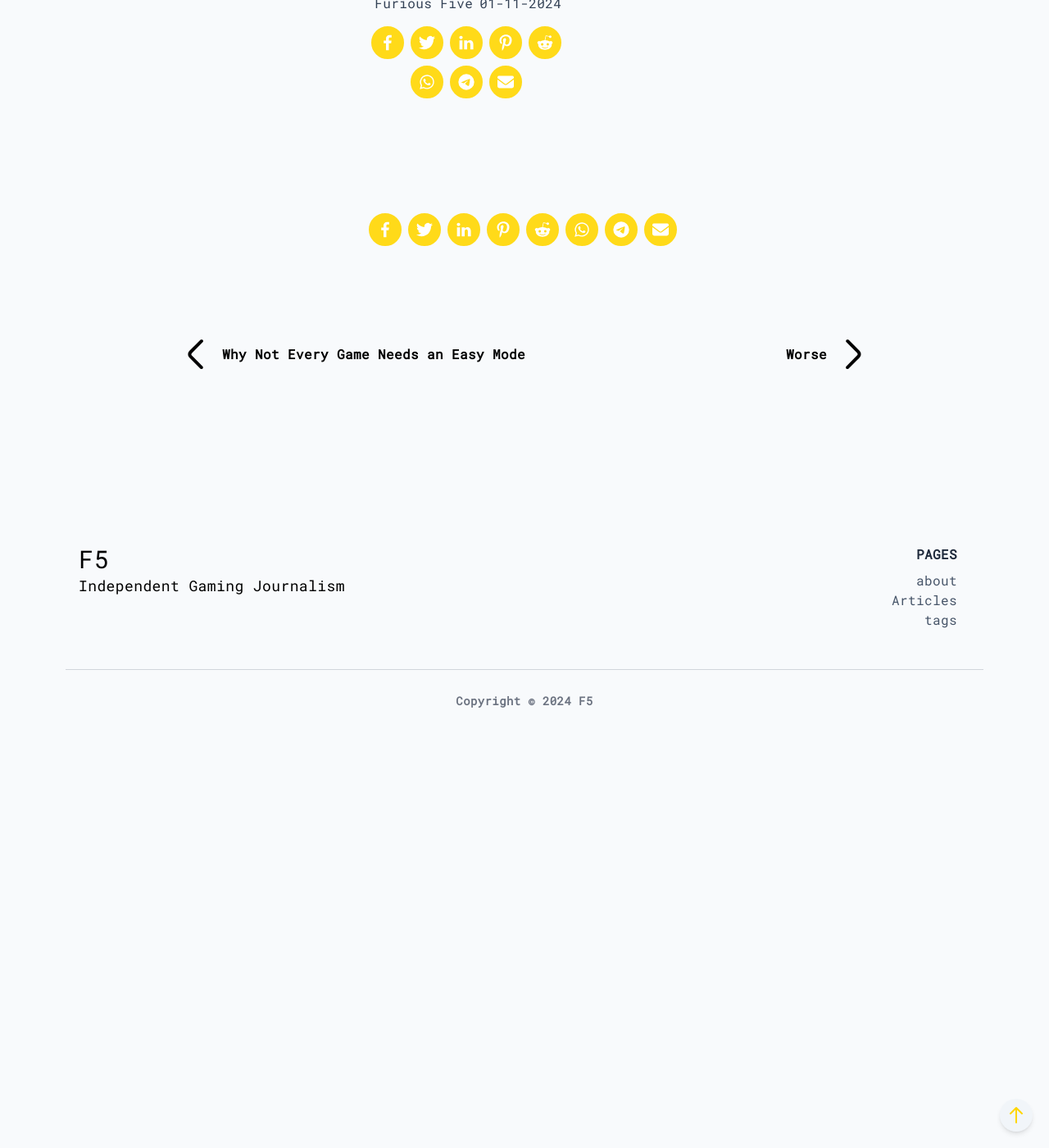
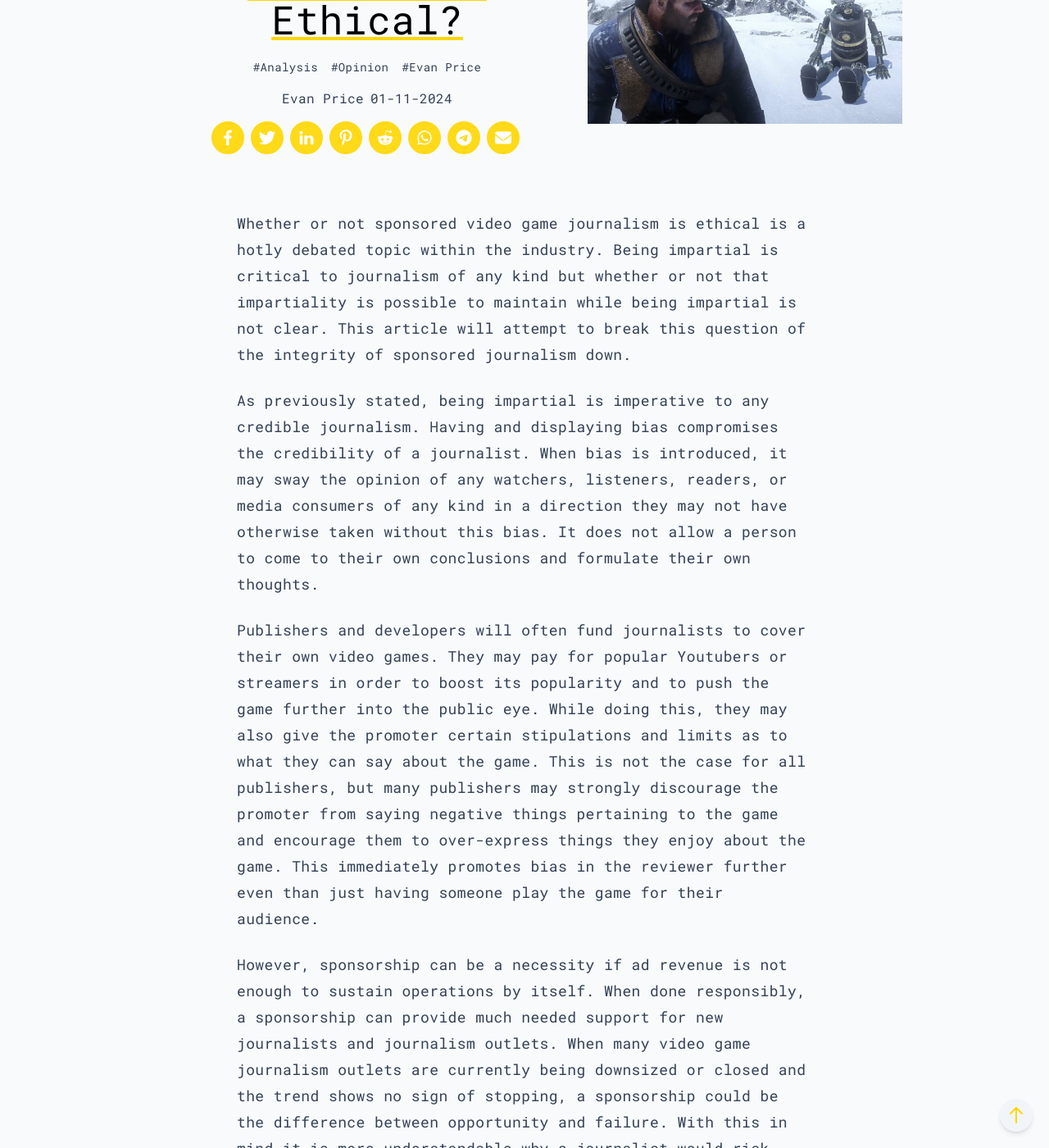
Before and after one commit to nmcain/gaming-journalism-blog, a Jekyll site: the page built from _posts/2024-11-1-sponsor.md, in a window 1280 px wide and 1400 px high, scrolled down 224 px. Shown: the whole window at 82% size. Built offline with Jekyll 4.4.1, drawn with Linux system fonts in a browser that asks for light colours; our own code applies the rules of GitHub Pages for plain Markdown files; before the commit the page ends 1117 px from its top, so only the background shows below that; some of the changed text lies outside the part shown.

Commit message:
he used ai :|

```diff
--- a/_posts/2024-11-1-sponsor.md
+++ b/_posts/2024-11-1-sponsor.md
@@ -0,0 +1,29 @@
+---
+layout: post
+title: 'Is Sponsored Journalism Ethical?'
+image: /assets/images/he-used-ai.png
+tags:
+  - Analysis
+  - Opinion
+  - Evan Price
+author: Evan Price
+comments: false
+---
+
+Whether or not sponsored video game journalism is ethical is a hotly debated topic within the industry. Being impartial is critical to journalism of any kind but whether or not that impartiality is possible to maintain while being impartial is not clear. This article will attempt to break this question of the integrity of sponsored journalism down.
+
+As previously stated, being impartial is imperative to any credible journalism. Having and displaying bias compromises the credibility of a journalist. When bias is introduced, it may sway the opinion of any watchers, listeners, readers, or media consumers of any kind in a direction they may not have otherwise taken without this bias. It does not allow a person to come to their own conclusions and formulate their own thoughts.
+
+Publishers and developers will often fund journalists to cover their own video games. They may pay for popular Youtubers or streamers in order to boost its popularity and to push the game further into the public eye. While doing this, they may also give the promoter certain stipulations and limits as to what they can say about the game. This is not the case for all publishers, but many publishers may strongly discourage the promoter from saying negative things pertaining to the game and encourage them to over-express things they enjoy about the game. This immediately promotes bias in the reviewer further even than just having someone play the game for their audience.
+
+However, sponsorship can be a necessity if ad revenue is not enough to sustain operations by itself. When done responsibly, a sponsorship can provide much needed support for new journalists and journalism outlets. When many video game journalism outlets are currently being downsized or closed and the trend shows no sign of stopping, a sponsorship could be the difference between opportunity and failure. With this in mind it is more understandable why a journalist would risk skepticism from readers by accepting a sponsorship.
+
+One way to utilize a sponsorship while maintaining journalistic integrity is by emphasizing transparency. While not telling your audience that you are being sponsored to cover a video game is misleading, informing your audience about this helps to temper their expectations and allows them to better evaluate the content being shown to them. In addition to this, the establishment of boundaries to ensure that the sponsorship does not force a journalist to react or promote it a certain way are imperative to maintaining an unbiased review.
+
+Sources
+
+[Why Sponsored Content Is Bad For Journalism | Cognoscenti](https://www.wbur.org/cognoscenti/2013/03/19/native-advertising-journalism-john-carroll)
+
+[The Transactional Nature of "Game Journalism" \- Game Wisdom](https://game-wisdom.com/critical/transactional-game-journalism)
+
+[Metajournalistic discourse on the rise of gaming journalism \- Gregory Perreault, Tim Vos, 2020](https://journals.sagepub.com/doi/10.1177/1461444819858695)
```
Also changed, not shown: _posts/2024-11-1-easy.md (+1 -0 lines), assets/images/he-used-ai.png (added).
